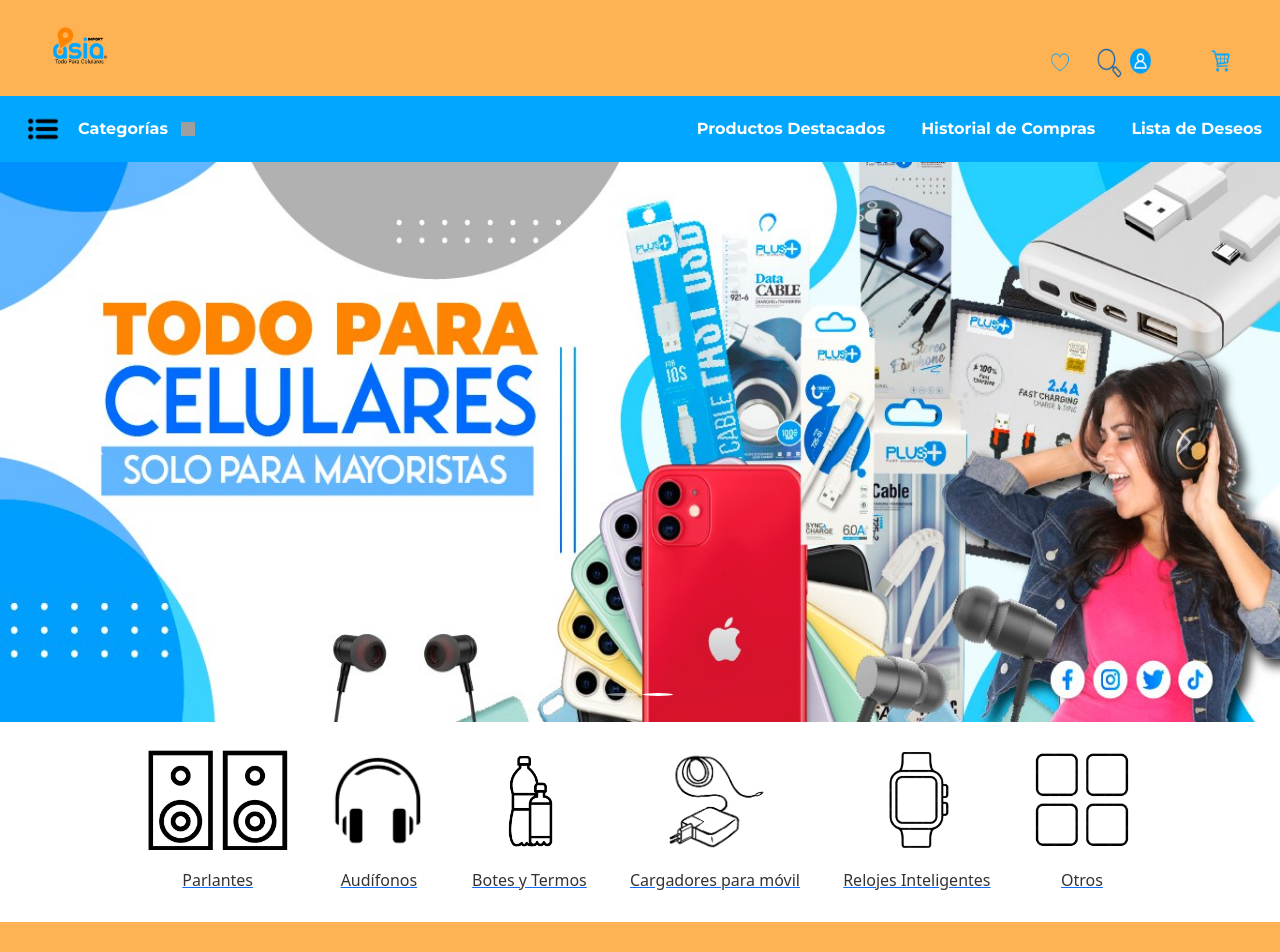
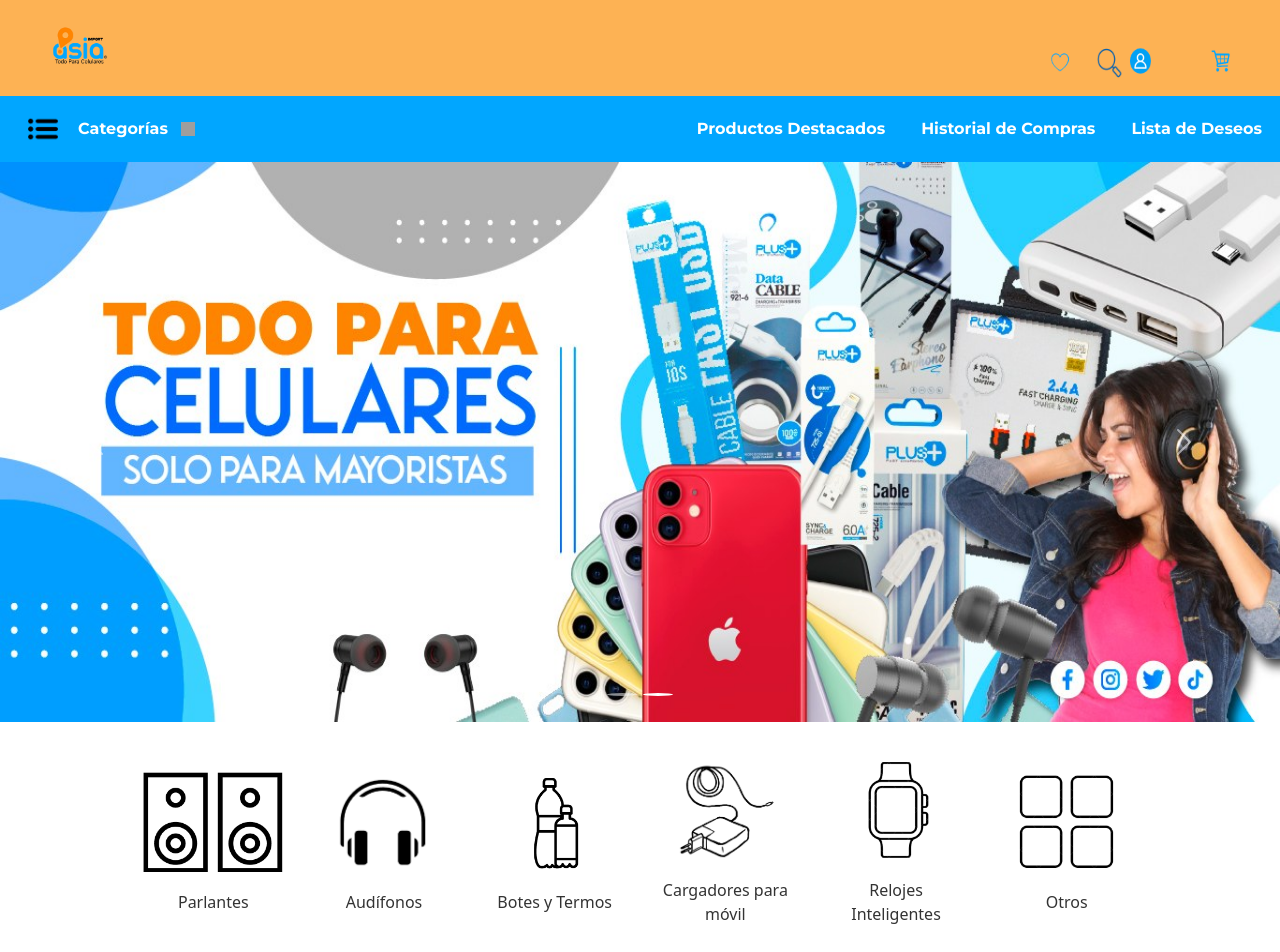
Before and after one commit to jairoaguilarts/AsiaImport, a React (Create React App) app: page /inicio in a window 1280 px wide. Shown: the top 952 px of the page. Built offline with nearby package versions, Linux system fonts and the light colour scheme; grey boxes are pictures that could not be loaded; a web font is replaced by a local one.

Commit message:
Modificando estilo para que cuando se encoga la pantalla, el componente de categorias no tenga un overflow

```diff
--- a/src/components/Inicio.css
+++ b/src/components/Inicio.css
@@ -6,7 +6,6 @@
 
 .product-section {
     background-color: #FFFFFF;
-    /* Fondo blanco para la sección de productos */
     width: 100%;
     padding: 20px 0;
 }
@@ -15,7 +14,7 @@
     display: flex;
     justify-content: space-around;
     align-items: center;
-    flex-wrap: nowrap;
+    flex-wrap: wrap;
     padding: 0 10%;
 }
 
@@ -23,17 +22,16 @@
     display: flex;
     flex-direction: column;
     align-items: center;
-    margin: 0 10px;
+    margin: 10px;
     cursor: pointer;
     transition: box-shadow 0.3s, transform 0.3s;
-    /* Añade transiciones para sombra y transformación */
-    border: none;
-    /* Elimina bordes */
     text-align: center;
-    /* Asegura que el texto esté centrado */
+    flex: 1;
+    min-width: 150px;
+    max-width: 300px;
+    text-decoration: none;
 }
 
-/* Aplica el efecto hover sin color de fondo y con sombra */
 .product-item:hover {
     box-shadow: 8px 8px 8px rgba(0, 0, 0, 0.1);
     transform: translateY(-5px);
@@ -41,11 +39,8 @@
 
 .product-item img {
     width: auto;
-    /* Ancho automático para mantener la proporción */
     height: 100px;
-    /* Altura fija para todas las imágenes */
     object-fit: contain;
-    /* Asegura que las imágenes se ajusten sin distorsionarse */
     margin: 8px;
 }
 
```
